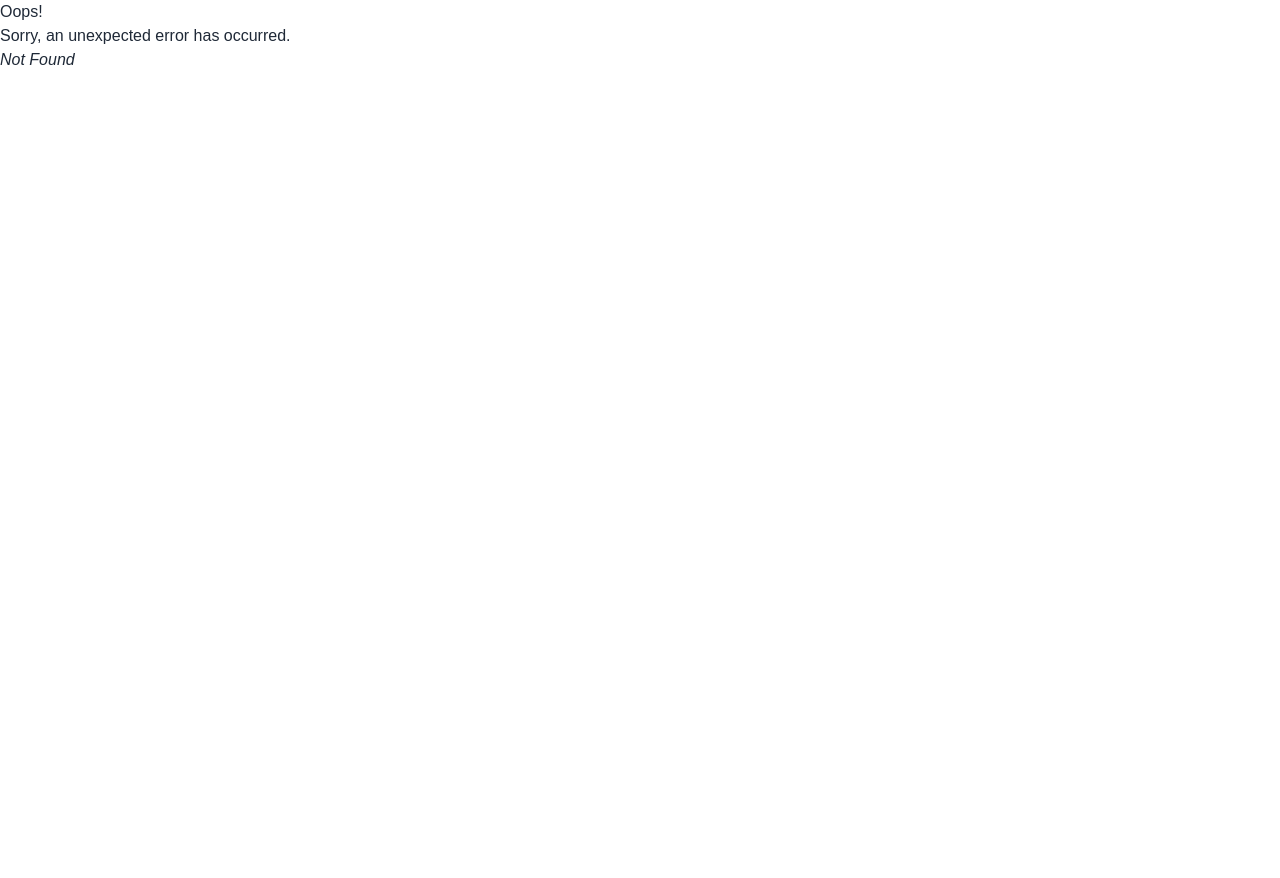
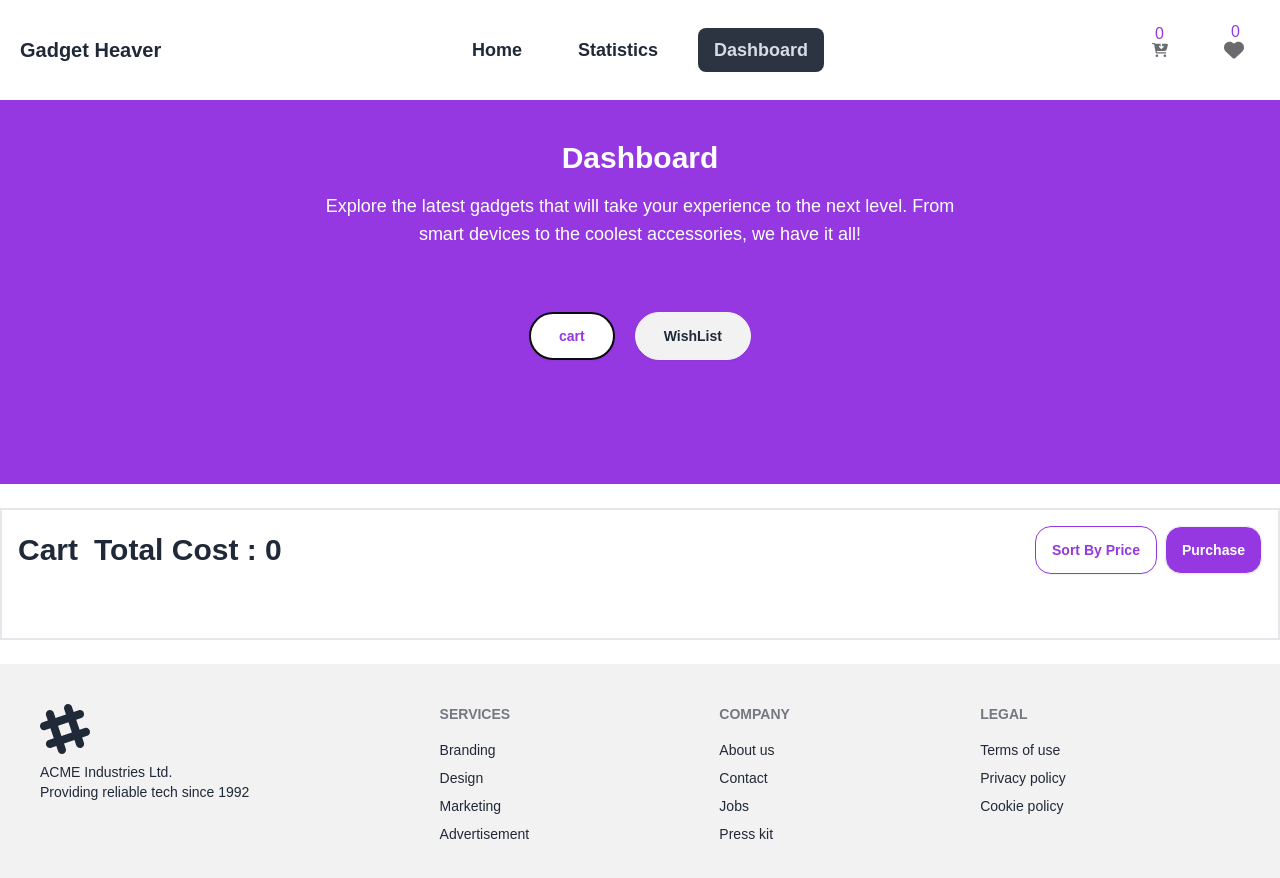
Before and after one commit to ABUNAYEM7/Gadget-Heaven, a React (Vite) app: page /Dashboard/CartDashboard in a window 1280 px wide. Before the commit this address had no page. Shown: the top 878 px of the page. Before the commit the page ends 800 px from the top, so only its background shows below. Built offline with nearby package versions, Linux system fonts and the light colour scheme.

Commit message:
Add Cart section

```diff
--- /dev/null
+++ b/src/Utility/CartContext.jsx
@@ -0,0 +1,34 @@
+import { Children, createContext, useContext, useEffect, useState } from "react";
+import { getStoredProducts, getStoredWhishList, setProducts, setWishList } from "./utility";
+
+const CartContext = createContext()
+
+const CartProvider =({children})=>{
+    const [cartItems,setCartItems] = useState(getStoredProducts())
+    const [wishListItems,setWishListItems] = useState(getStoredWhishList())
+    // add-to-cart-function
+    const addToCart = (id)=>{
+        setProducts(id)
+        setCartItems(getStoredProducts())
+    }
+    // add-to-wishList-function
+    const addToWishList =(id)=>{
+        setWishList(id)
+        setWishListItems(getStoredWhishList())
+    }
+
+    useEffect(()=>{
+        localStorage.setItem('products', JSON.stringify(cartItems))
+        localStorage.setItem('wishList',JSON.stringify(wishListItems))
+    },[cartItems,wishListItems])
+
+    return (
+        <CartContext.Provider value={{addToCart,cartItems,addToWishList,wishListItems}}>
+            {children}
+        </CartContext.Provider>
+    )
+}
+
+
+export const useCart = ()=> useContext(CartContext)
+export default CartProvider
--- a/src/Utility/utility.js
+++ b/src/Utility/utility.js
@@ -18,4 +18,23 @@
     }
 }
 
-export {getStoredProducts,setProducts}
+const getStoredWhishList =()=>{
+    const storedWishListStr = localStorage.getItem('wishList')
+    if(storedWishListStr){
+        return JSON.parse(storedWishListStr)
+    }
+    return []
+}
+
+const setWishList =(id)=>{
+    const storedWishList = getStoredWhishList()
+    if(storedWishList.includes(id)){
+        return alert('Products Already Exist')
+    }else{
+        storedWishList.push(id)
+        const storedWishListStr = JSON.stringify(storedWishList)
+        localStorage.setItem('wishList',storedWishListStr)
+    }
+}
+
+export {getStoredProducts,setProducts,getStoredWhishList,setWishList}
--- /dev/null
+++ b/src/components/CartDashboard.jsx
@@ -0,0 +1,71 @@
+import React, { useEffect, useState } from 'react'
+import { useCart } from '../Utility/CartContext'
+import { IoTrashBinSharp } from "react-icons/io5";
+import { useLoaderData } from 'react-router-dom'
+
+const CartDashboard = () => {
+    const [storedCart,setStoreCart] = useState([])
+    const {cartItems} =  useCart()
+    const data = useLoaderData()
+
+    useEffect(()=>{
+        const storedCart = [...data].filter(element=> cartItems.includes(element.id))
+        setStoreCart(storedCart)
+    },[])
+  return (
+    <div className='max-w-screen-xl mx-auto my-6 md:p-4 border-2'>
+      {/* button-container */}
+      <div className='flex flex-col md:flex-row items-center md:justify-between  gap-4 '>
+            <div>
+            <h3 className='text-3xl font-bold'>Cart</h3>
+            </div>
+            <div className='flex items-center justify-between gap-2 w-full'>
+                <h3 className='text-3xl font-bold'>Total Cost : 0</h3>
+               <div className='space-x-2'>
+               <button className='btn bg-transparent text-highlight border-highlight rounded-2xl'>
+                Sort By Price
+                </button>
+                <button className='btn md:px-4 bg-highlight text-white hover:text-highlight rounded-2xl'>
+                    Purchase
+                    </button>
+               </div>
+            </div>
+      </div>
+      {/* cards-container */}
+      <div className='flex flex-col gap-5 my-6'>
+        {storedCart.map(cart=>
+            <div
+             key={cart.id}
+             className='flex md:flex-row flex-col  justify-between items-center gap-5 p-4 shadow-2xl'
+              >
+              {/* card-info-container */}
+                <div className='flex md:flex-row flex-col items-center gap-2'>
+                        <div className='w-40 h-40 '>
+                            <img className='w-full rounded-xl' src={cart.image} alt={cart.title}/>
+                        </div>
+                        <div className='space-y-3 flex flex-col items-center md:items-start'>
+                            <h3 className='text-2xl font-bold text-dark1'>
+                            {cart.title}
+                            </h3>
+                            <p className='font-medium text-secondary w-2/3 text-center md:text-start'>
+                            {cart.description}
+                            </p>
+                            <p className='text-xl font-medium text-secondary'>
+                            Price : {cart.price}$
+                            </p>
+                        </div>
+                </div>
+                {/* button-container */}
+                <div>
+                    <button className='btn btn-error text-white p-3 rounded-full'>
+                    <IoTrashBinSharp size={20}/>
+                    </button>
+                </div>
+              </div>
+        )}
+      </div>
+    </div>
+  )
+}
+
+export default CartDashboard
--- a/src/components/DetailsFloat.jsx
+++ b/src/components/DetailsFloat.jsx
@@ -1,18 +1,30 @@
 import React, { useContext, useEffect, useState } from "react";
 import { DataContext, ProductIdContext } from "./ProductDetails";
 import { FaStar ,FaRegStarHalfStroke,FaCartArrowDown, FaHeart} from "react-icons/fa6";
+import { getStoredProducts} from "../Utility/utility";
+import { useCart } from "../Utility/CartContext";
 
 
 const DetailsFloat = () => {
   const [details, setDetails] = useState({});
+  const [added,setAdded] = useState(false)
+  const [wishListAdd,setWishListAdd] =useState(false)
   // useContext
   const productId = useContext(ProductIdContext);
   const data = useContext(DataContext);
+  const {addToCart,addToWishList} = useCart()
   // data-fetching
   useEffect(() => {
     const productDetails = [...data].find((element) => element.id == productId);
     setDetails(productDetails || {});
+    const storedId = getStoredProducts()
+    const isExist = storedId.find(id=> id == productId)
+    if(isExist){
+        setAdded(true)
+        setWishListAdd(true)
+    }
   }, [data, productId]);
+
   const {
     image,
     title,
@@ -23,9 +35,15 @@
     rating,
     id
   } = details;
+
+//   cart-click-handler
   const cartClickHandler =(id)=>{
-        console.log('got click',id)
-
+        addToCart(id)
+        setAdded(true)
+  }
+  const wishListClickHandler =(id)=>{
+        addToWishList(id)
+        setWishListAdd(true)
   }
   return (
     <div className="md:relative lg:max-w-[1100px] lg:h-[350px]  mx-auto">
@@ -84,11 +102,15 @@
                   </div>
                   <div className="flex items-center gap-2">
                     <button
+                    disabled ={added}
                     onClick={()=>cartClickHandler(id)}
                      className="btn px-3 bg-highlight text-white hover:text-highlight">
                         Add TO Cart <FaCartArrowDown/>
                     </button>
-                    <button className="btn p-4 rounded-full">
+                    <button
+                    onClick ={()=> wishListClickHandler(id)}
+                    disabled ={wishListAdd}
+                    className="btn p-4 rounded-full">
                         <FaHeart/>
                     </button>
                   </div>
--- a/src/components/Navbar.jsx
+++ b/src/components/Navbar.jsx
@@ -1,10 +1,8 @@
-import React, { useEffect, useState } from "react";
 import { Link, NavLink, useLocation, } from "react-router-dom";
 import { FaCartArrowDown, FaHeart } from "react-icons/fa6";
-import { getStoredProducts } from "../Utility/utility";
+import { useCart } from "../Utility/CartContext";
 
 const Navbar = () => {
-  const [storedId,setStoredId] = useState([])
   const {pathname} = useLocation()
   const links = (
     <>
@@ -19,11 +17,7 @@
       </li>
     </>
   );
-  useEffect(()=>{
-    const storeProduct = getStoredProducts()
-    setStoredId(storeProduct)
-  },[])
- console.log(storedId.length)
+  const {cartItems,wishListItems} = useCart()
   return (
     <div className={`max-w-screen-2xl mx-auto md:p-3   ${pathname == '/Home/All%20Products' && 'bg-highlight text-white'}`}>
       <div className="navbar max-w-screen-xl mx-auto">
@@ -65,13 +59,14 @@
             to="/Cart"
           >
             <FaCartArrowDown size={16} />
-            <h3 className="absolute -top-1 right-5">{storedId.length}</h3>
+            <h3 className="absolute -top-1 right-5 text-highlight">{cartItems.length}</h3>
           </NavLink>
           <NavLink
-            className={({isActive})=> `p-4 ${isActive? 'ring-4  ring-secondary' : ''} bg-white rounded-full text-secondary hover:ring-4 hover:ring-secondary`}
+            className={({isActive})=> `p-4 ${isActive? 'ring-4  ring-secondary' : ''} bg-white rounded-full text-secondary hover:ring-4 hover:ring-secondary relative`}
             to="/WishList"
           >
             <FaHeart size={20} />
+            <h3 className="absolute -top-1 right-5 text-highlight">{wishListItems.length}</h3>
           </NavLink>
         </div>
       </div>
--- /dev/null
+++ b/src/components/WishListDashboard.jsx
@@ -0,0 +1,7 @@
+import React from "react";
+
+const WishListDashboard = () => {
+  return <div>WishListDashboard</div>;
+};
+
+export default WishListDashboard;
--- a/src/layout/Routes.jsx
+++ b/src/layout/Routes.jsx
@@ -11,11 +11,14 @@
 import Home from "../pages/Home";
 import AllProducts from "../components/products/AllProducts";
 import ProductDetails from "../components/ProductDetails";
+import CartProvider from "../Utility/CartContext";
+import CartDashboard from "../components/CartDashboard";
+import WishListDashboard from "../components/WishListDashboard";
 
   const routes = createBrowserRouter([
     {
         path :'/',
-        element : <MainLayout/>,
+        element :<MainLayout/>,
         errorElement :<Errors/>,
         children :[
           {
@@ -40,7 +43,22 @@
         },
         {
             path :'/Dashboard',
-            element : <Dashboard/>
+            element : <Dashboard/>,
+            children :[
+              {
+                index : true,
+                element :<Navigate to = '/Dashboard/CartDashboard'/>,
+              },
+              {
+                path : '/Dashboard/CartDashboard',
+                element :<CartDashboard/>,
+                loader :()=> fetch('/AllData.json')
+              },
+              {
+                path : '/Dashboard/WishListDashboard',
+                element :<WishListDashboard/>
+              },
+            ]
         },
         {
             path :'/Cart',
@@ -55,7 +73,7 @@
     {
       path :'Home/:category/:productId',
       element :<ProductDetails/>,
-      loader : ()=> fetch('../AllData.json')
+      loader : ()=> fetch('/AllData.json')
     }
   ])
 
--- a/src/main.jsx
+++ b/src/main.jsx
@@ -3,10 +3,13 @@
 import './index.css'
 import { RouterProvider } from 'react-router-dom'
 import { routes } from './layout/Routes'
+import CartProvider from './Utility/CartContext'
 
 
 createRoot(document.getElementById('root')).render(
   <StrictMode>
-    <RouterProvider router={routes}/>
+          <CartProvider>
+          <RouterProvider router={routes}/>
+          </CartProvider>
   </StrictMode>,
 )
--- a/src/pages/Dashboard.jsx
+++ b/src/pages/Dashboard.jsx
@@ -1,13 +1,44 @@
-import React from 'react'
-import UseTitle from '../hooks/useTitle'
+import React from "react";
+import UseTitle from "../hooks/useTitle";
+import Info from "../components/Info";
+import { NavLink, Outlet } from "react-router-dom";
 
 const Dashboard = () => {
-  UseTitle('Gadget Heaver || Dashboard')
+  UseTitle("Gadget Heaver || Dashboard");
   return (
     <div>
-      Dashboard
+      <div>
+        {/* details-info-container */}
+        <div className="min-h-96 max-w-screen-2xl bg-highlight mb-6">
+          <div>
+            <Info
+              title={"Dashboard"}
+              subtitle={
+                "Explore the latest gadgets that will take your experience to the next level. From smart devices to the coolest accessories, we have it all!"
+              }
+            />
+          </div>
+          {/* buttons-Container */}
+          <div className="flex items-center justify-center gap-5 my-6">
+            <NavLink
+             to={"/Dashboard/CartDashboard"}
+             className={({isActive}) => `btn  rounded-3xl px-7  ${isActive ? 'bg-white text-highlight border-2 border-primary' : ''}`}>
+              cart
+            </NavLink>
+            <NavLink
+            to={"/Dashboard/WishListDashboard"}
+            className={({isActive}) => `btn  rounded-3xl px-7  ${isActive ? 'bg-white text-highlight border-2 border-primary' : ''}`}>
+              WishList
+            </NavLink>
+          </div>
+        </div>
+        {/* outlet-container */}
+        <div>
+          <Outlet />
+        </div>
+      </div>
     </div>
-  )
-}
+  );
+};
 
-export default Dashboard
+export default Dashboard;
--- a/src/pages/MainLayout.jsx
+++ b/src/pages/MainLayout.jsx
@@ -1,21 +1,21 @@
-import React from 'react'
-import Navbar from '../components/Navbar'
-import Footer from '../components/Footer'
-import { Outlet } from 'react-router-dom'
+import React, { createContext } from "react";
+import Navbar from "../components/Navbar";
+import Footer from "../components/Footer";
+import { Outlet} from "react-router-dom";
 
 const MainLayout = () => {
   return (
     <div>
       {/* navbar */}
-      <Navbar/>
+      <Navbar />
       {/* dynamic layout */}
-      <div className='min-h-svh[calc()]'>
-        <Outlet/>
+      <div className="min-h-svh[calc(100vh-200px)]">
+        <Outlet />
       </div>
       {/* footer */}
-      <Footer/>
+      <Footer />
     </div>
-  )
-}
+  );
+};
 
-export default MainLayout
+export default MainLayout;
```
